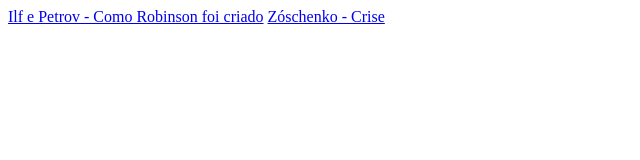
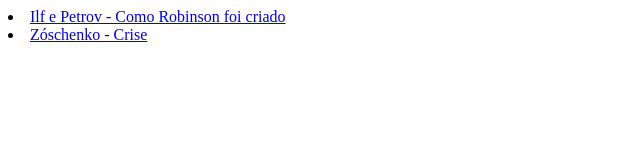
Before and after one commit to nunks/nunks.github.io, a plain HTML site: page lr8/index.html in a window 1280 px wide. Shown: the whole page, without its empty margins (0-640 px from the left). Drawn offline with Linux system fonts and the light colour scheme.

Commit message:
corrigindo

```diff
--- a/lr8/index.html
+++ b/lr8/index.html
@@ -1,5 +1,5 @@
 <head>
  <title>Textos para LR VIII</title>
 </head>
-<a href="Ilf e Petrov - Como Robinson foi criado (bilingue).pdf">Ilf e Petrov - Como Robinson foi criado</a>
-<a href="Zoschenko - Crise (bilingue).pdf">Zóschenko - Crise</a>
+<li><a href="Ilf e Petrov - Como Robinson foi criado (bilingue).pdf">Ilf e Petrov - Como Robinson foi criado</a>
+<li><a href="Zoschenko - Crise (bilingue).pdf">Zóschenko - Crise</a>
```
